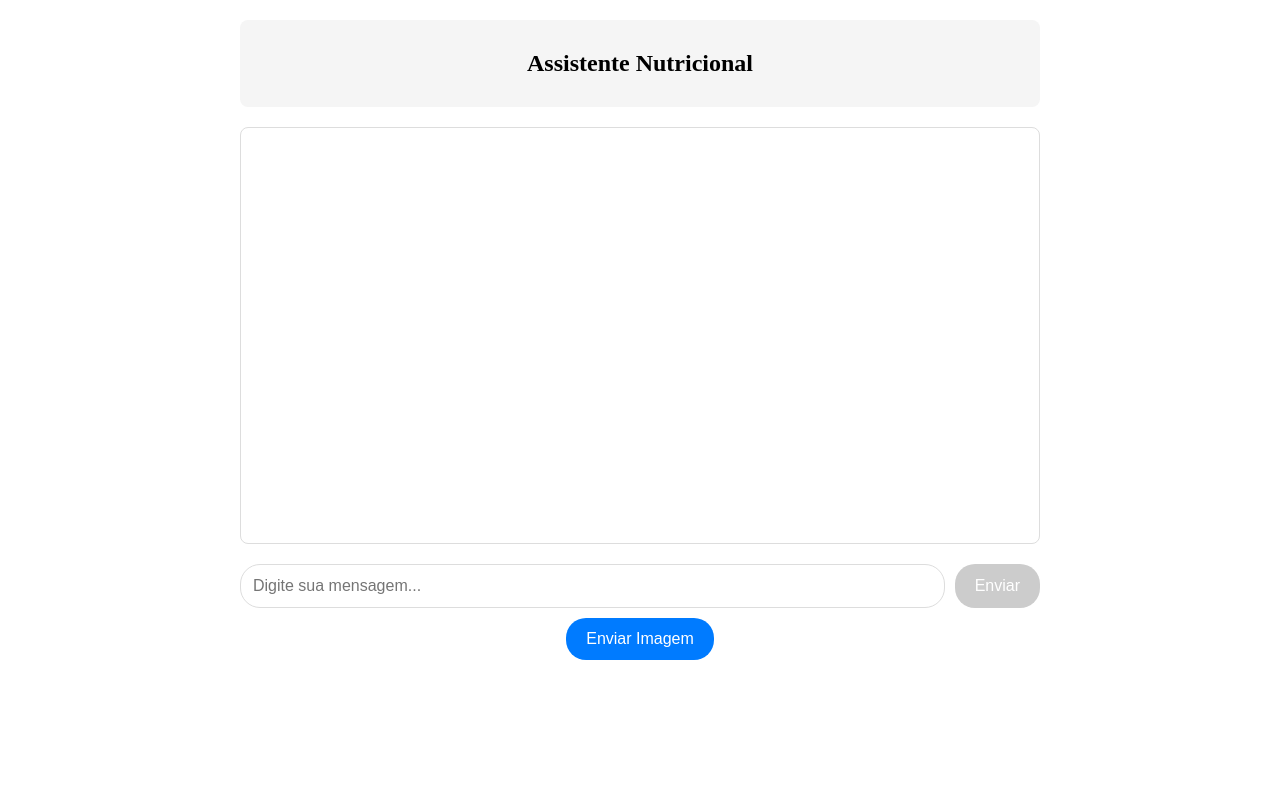
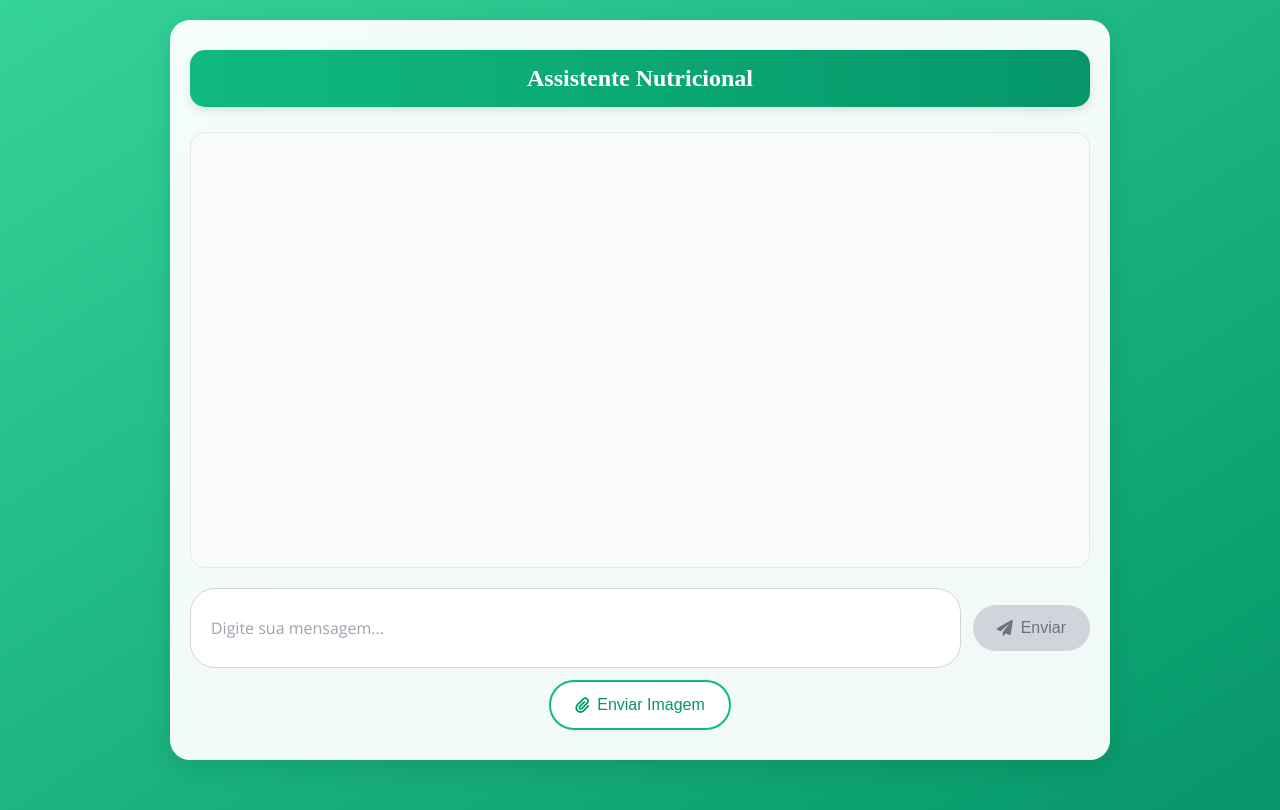
Before and after one commit to eduardogomesDev21/NutriNow_Lab_Engenharia_Software, an Angular app in the folder Prot_TG_FrontEnd/: page /chatbot in a window 1280 px wide. Built offline with nearby package versions, Linux system fonts and the light colour scheme.

Commit message:
dando um trato na tela do chatbot

```diff
--- a/Prot_TG_FrontEnd/src/app/chatbot/chatbot.component.css
+++ b/Prot_TG_FrontEnd/src/app/chatbot/chatbot.component.css
@@ -1,33 +1,91 @@
+.green-background {
+  background: linear-gradient(to bottom right, #34d399, #059669);
+  min-height: 96.2vh;
+  padding: 20px;
+
+  justify-content: center;
+  align-items: center;
+}
+
+body {
+  margin: 0;
+  font-family: 'Open Sans', sans-serif;
+}
+
+
+
+/* Container principal do chat */
 .chat-container {
-  max-width: 800px;
+  max-width: 900px;
   margin: 0 auto;
-  padding: 20px;
-  height: 80vh;
+  padding: 30px 20px;
+  height: 85vh;
   display: flex;
   flex-direction: column;
+  background: rgba(255, 255, 255, 0.95);
+  border-radius: 20px;
+  box-shadow: 0 8px 25px rgba(0,0,0,0.1);
+  backdrop-filter: blur(10px);
 }
 
+/* Header do chat */
 .chat-header {
   text-align: center;
-  margin-bottom: 20px;
-  padding: 10px;
-  background: #f5f5f5;
-  border-radius: 8px;
+  margin-bottom: 25px;
+  padding: 15px 20px;
+  background: linear-gradient(to right, #10b981, #059669);
+  border-radius: 15px;
+  color: white;
+  box-shadow: 0 4px 10px rgba(0,0,0,0.1);
 }
 
+.chat-header h2 {
+  font-weight: 600;
+  font-size: 1.5rem;
+  margin: 0;
+}
+
+/* Container de mensagens */
 .messages-container {
   flex: 1;
   overflow-y: auto;
-  padding: 20px;
-  border: 1px solid #ddd;
-  border-radius: 8px;
+  padding: 25px;
+  border: 1px solid #e5e7eb;
+  border-radius: 15px;
   margin-bottom: 20px;
-  background: white;
+  background: #f9fafb;
+  scrollbar-width: thin;
+  scrollbar-color: #cbd5e1 #f1f5f9;
 }
 
+.messages-container::-webkit-scrollbar {
+  width: 6px;
+}
+
+.messages-container::-webkit-scrollbar-track {
+  background: #f1f5f9;
+  border-radius: 3px;
+}
+
+.messages-container::-webkit-scrollbar-thumb {
+  background: #cbd5e1;
+  border-radius: 3px;
+}
+
+.messages-container::-webkit-scrollbar-thumb:hover {
+  background: #94a3b8;
+}
+
+/* Mensagens individuais */
 .message {
-  margin-bottom: 15px;
+  margin-bottom: 20px;
   display: flex;
+  animation: fadeIn 0.3s ease-in;
+}
+
+@keyframes fadeIn {
+  from { opacity: 0; transform: translateY(10px); }
+  to { opacity: 1; transform: translateY(0); }
 }
 
 .user-message {
@@ -39,65 +97,191 @@
 }
 
 .message-content {
-  max-width: 70%;
-  padding: 12px 16px;
-  border-radius: 18px;
+  max-width: 75%;
+  padding: 14px 18px;
+  border-radius: 20px;
   word-wrap: break-word;
+  line-height: 1.4;
+  box-shadow: 0 2px 8px rgba(0,0,0,0.1);
+  position: relative;
 }
 
 .user-message .message-content {
-  background: #007bff;
+  background: linear-gradient(135deg, #10b981, #059669);
   color: white;
+  border-bottom-right-radius: 5px;
 }
 
 .bot-message .message-content {
-  background: #f1f1f1;
-  color: #333;
+  background: white;
+  color: #374151;
+  border: 1px solid #e5e7eb;
+  border-bottom-left-radius: 5px;
 }
 
+/* Timestamp opcional */
+.message-time {
+  font-size: 0.75rem;
+  opacity: 0.7;
+  margin-top: 5px;
+  text-align: right;
+}
+
+.bot-message .message-time {
+  text-align: left;
+}
+
+/* Área de input */
 .input-container {
   display: flex;
   flex-direction: column;
-  gap: 10px;
+  gap: 12px;
 }
 
 .text-input-area {
   display: flex;
-  gap: 10px;
+  gap: 12px;
+  align-items: center;
 }
 
 .message-input {
   flex: 1;
-  padding: 12px;
-  border: 1px solid #ddd;
-  border-radius: 20px;
+  padding: 14px 20px;
+  border: 1px solid #d1d5db;
+  border-radius: 25px;
   font-size: 16px;
+  font-family: 'Open Sans', sans-serif;
+  background: white;
+  transition: all 0.3s ease;
+  resize: none;
+  min-height: 50px;
+  max-height: 120px;
 }
 
+.message-input:focus {
+  outline: none;
+  border-color: #10b981;
+  box-shadow: 0 0 0 3px rgba(16, 185, 129, 0.1);
+}
+
+.message-input::placeholder {
+  color: #9ca3af;
+}
+
+/* Botões */
 .send-button, .file-button {
-  padding: 12px 20px;
-  background: #007bff;
-  color: white;
+  padding: 14px 24px;
   border: none;
-  border-radius: 20px;
+  border-radius: 25px;
   cursor: pointer;
   font-size: 16px;
+  font-weight: 500;
+  transition: all 0.3s ease;
+  display: flex;
+  align-items: center;
+  gap: 8px;
+  min-width: fit-content;
 }
 
-.send-button:hover, .file-button:hover {
-  background: #0056b3;
+.send-button {
+  background: linear-gradient(135deg, #10b981, #059669);
+  color: white;
+}
+
+.send-button:hover:not(:disabled) {
+  transform: translateY(-2px);
+  box-shadow: 0 6px 20px rgba(16, 185, 129, 0.3);
+}
+
+.file-button {
+  background: white;
+  color: #059669;
+  border: 2px solid #10b981;
+}
+
+.file-button:hover:not(:disabled) {
+  background: #ecfdf5;
+  transform: translateY(-2px);
 }
 
 .send-button:disabled, .file-button:disabled {
-  background: #ccc;
+  background: #d1d5db;
+  color: #6b7280;
+  border-color: #d1d5db;
   cursor: not-allowed;
+  transform: none;
+  box-shadow: none;
 }
 
+/* Área de upload de arquivo */
 .file-input-area {
   display: flex;
   justify-content: center;
+  align-items: center;
+  gap: 10px;
 }
 
 .file-input {
   display: none;
 }
+
+.file-name {
+  font-size: 14px;
+  color: #6b7280;
+  font-style: italic;
+}
+
+/* Indicador de digitação */
+.typing-indicator {
+  display: flex;
+  align-items: center;
+  gap: 8px;
+  padding: 10px 18px;
+  color: #6b7280;
+  font-size: 14px;
+}
+
+.typing-dots {
+  display: flex;
+  gap: 4px;
+}
+
+.typing-dot {
+  width: 6px;
+  height: 6px;
+  background: #9ca3af;
+  border-radius: 50%;
+  animation: typingAnimation 1.4s infinite ease-in-out;
+}
+
+.typing-dot:nth-child(1) { animation-delay: -0.32s; }
+.typing-dot:nth-child(2) { animation-delay: -0.16s; }
+
+@keyframes typingAnimation {
+  0%, 80%, 100% { transform: scale(0.8); opacity: 0.5; }
+  40% { transform: scale(1); opacity: 1; }
+}
+
+/* Responsividade */
+@media (max-width: 768px) {
+  .chat-container {
+    height: 90vh;
+    padding: 20px 15px;
+    margin: 10px;
+    border-radius: 15px;
+  }
+
+  .message-content {
+    max-width: 85%;
+    padding: 12px 16px;
+  }
+
+  .text-input-area {
+    flex-direction: column;
+  }
+
+  .send-button, .file-button {
+    width: 100%;
+    justify-content: center;
+  }
+}
--- a/Prot_TG_FrontEnd/src/app/chatbot/chatbot.component.html
+++ b/Prot_TG_FrontEnd/src/app/chatbot/chatbot.component.html
@@ -1,3 +1,5 @@
+<div class="green-background">
+
   <div class="chat-container">
 
     <!-- Cabeçalho -->
@@ -8,15 +10,26 @@
     <!-- Área de mensagens com scroll -->
     <div class="messages-container" #messagesContainer>
       <div *ngFor="let msg of messages"
-         [ngClass]="{'message': true, 'user-message': msg.sender === 'user', 'bot-message': msg.sender !== 'user'}">
+        [ngClass]="{'message': true, 'user-message': msg.sender === 'user', 'bot-message': msg.sender === 'bot'}">
         <div class="message-content">
           {{ msg.text }}
+          <!-- Timestamp opcional - pode adicionar depois -->
+          <!-- <div class="message-time">{{ now | date:'HH:mm' }}</div> -->
         </div>
       </div>
 
-    <!-- Loading indicator -->
+      <!-- Loading indicator melhorado -->
       <div *ngIf="isLoading" class="message bot-message">
-      <div class="message-content">Digitando...</div>
+        <div class="message-content">
+          <div class="typing-indicator">
+            <span>Assistente está digitando</span>
+            <div class="typing-dots">
+              <div class="typing-dot"></div>
+              <div class="typing-dot"></div>
+              <div class="typing-dot"></div>
+            </div>
+          </div>
+        </div>
       </div>
     </div>
 
@@ -25,37 +38,24 @@
 
       <!-- Input de texto -->
       <div class="text-input-area">
-      <input
-        type="text"
-        [(ngModel)]="message"
-        (keydown.enter)="sendMessage()"
-        placeholder="Digite sua mensagem..."
+        <input type="text" [(ngModel)]="message" (keydown.enter)="sendMessage()" placeholder="Digite sua mensagem..."
           class="message-input">
 
-      <button
-        type="button"
-        (click)="sendMessage()"
-        [disabled]="!message.trim()"
-        class="send-button">
+        <button type="button" (click)="sendMessage()" [disabled]="!message.trim()" class="send-button">
+          <i class="fas fa-paper-plane"></i>
           Enviar
         </button>
       </div>
 
       <!-- Input de arquivo -->
       <div class="file-input-area">
-      <input
-        type="file"
-        (change)="onFileSelected($event)"
-        accept="image/*"
-        class="file-input"
-        #fileInput>
+        <input type="file" (change)="onFileSelected($event)" accept="image/*" class="file-input" #fileInput>
 
-      <button
-        type="button"
-        (click)="fileInput.click()"
-        class="file-button">
+        <button type="button" (click)="fileInput.click()" class="file-button">
+          <i class="fas fa-paperclip"></i>
           Enviar Imagem
         </button>
       </div>
     </div>
   </div>
+</div>
--- a/Prot_TG_FrontEnd/src/app/chatbot/chatbot.component.ts
+++ b/Prot_TG_FrontEnd/src/app/chatbot/chatbot.component.ts
@@ -76,4 +76,6 @@ export class ChatbotComponent implements OnInit {
       });
     }
   }
+
+
 }
--- a/Prot_TG_FrontEnd/src/index.html
+++ b/Prot_TG_FrontEnd/src/index.html
@@ -10,6 +10,7 @@
   <link href="https://fonts.googleapis.com/css2?family=Open+Sans&display=swap" rel="stylesheet">
   <link href="https://fonts.googleapis.com/css2?family=Material+Symbols+Outlined" rel="stylesheet">
   <link href="https://cdnjs.cloudflare.com/ajax/libs/font-awesome/6.5.2/css/all.min.css" rel="stylesheet">
+  <link rel="stylesheet" href="https://cdnjs.cloudflare.com/ajax/libs/font-awesome/6.0.0/css/all.min.css">
 </head>
 <body>
   <app-root></app-root>
```
Lines whose indentation alone changed are shown as unchanged.
